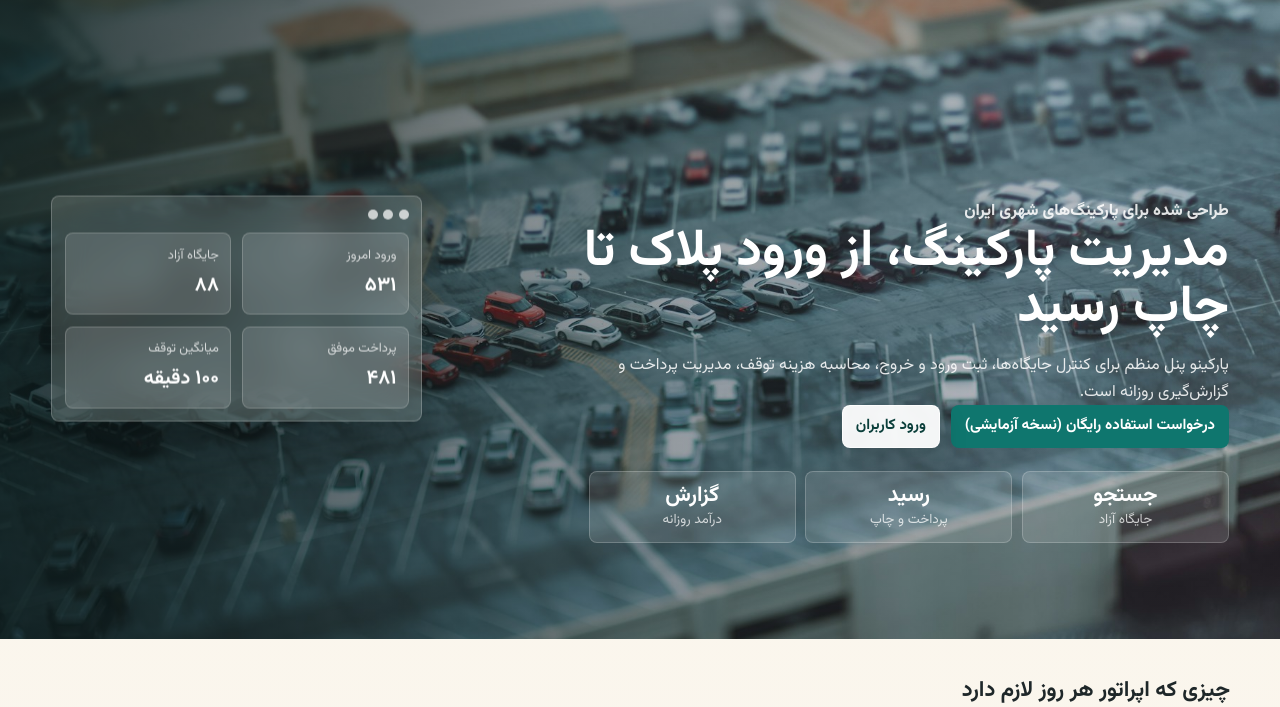
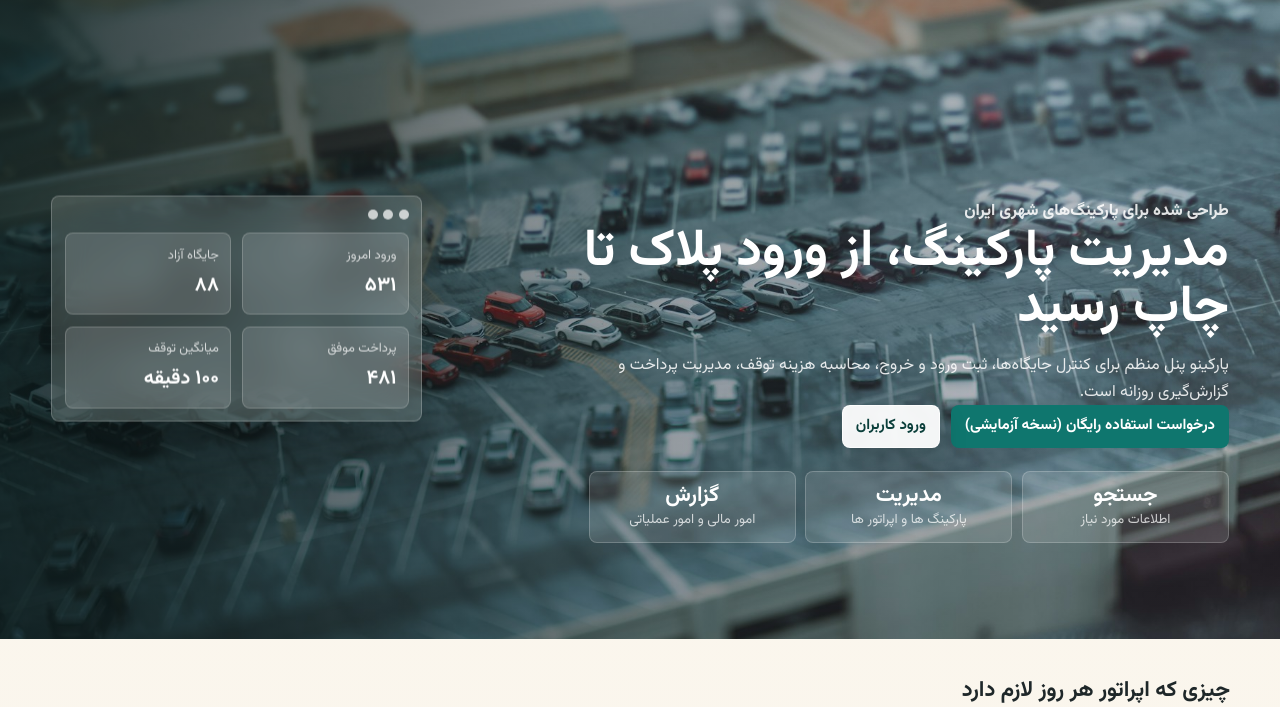
Before and after one commit to SaroHosseini/Parking-System, a Django app: page / in a window 1280 px wide. Shown: the part 74-781 px from the top of the page. Run offline with Django 5.2, Linux system fonts and the light colour scheme.

Commit message:
Fix bugs

```diff
--- a/parking/forms.py
+++ b/parking/forms.py
@@ -62,7 +62,7 @@ class JalaliDateField(forms.CharField):
     def __init__(self, *args, **kwargs):
         attrs = {
             'inputmode': 'numeric',
-            'placeholder': 'مثلا ۱۴۰۵/۰۳/۱۸',
+            'placeholder': '۱۴۰۵/۰۳/۱۸',
             'autocomplete': 'off',
             'dir': 'ltr',
             'class': 'jalali-date-input',
@@ -137,25 +137,27 @@ class CustomerRequestForm(forms.ModelForm):
         help_texts = {
             'name': PERSIAN_NAME_HELP_TEXT,
             'owner_name': PERSIAN_NAME_HELP_TEXT,
-            'phone': 'مثلا 09120000000',
+            'phone': '09120000000',
             'email': 'ایمیل فعال برای پیگیری درخواست.',
-            'address': 'آدرس کامل پارکینگ یا مجموعه.',
         }
         widgets = {
             'name': forms.TextInput(attrs={
                 'maxlength': '50',
-                'placeholder': 'مثلا پارکینگ آزادی',
+                'placeholder': 'پارکینگ آزادی',
             }),
             'owner_name': forms.TextInput(attrs={
                 'maxlength': '50',
-                'placeholder': 'مثلا محمد پسندیده',
+                'placeholder': 'محمد پسندیده',
             }),
             'phone': forms.TextInput(attrs={
                 'maxlength': '11',
                 'inputmode': 'numeric',
                 'placeholder': '09120000000',
             }),
-            'address': forms.Textarea(attrs={'rows': 4}),
+            'address': forms.Textarea(attrs={
+                'rows': 4,
+                'placeholder': 'تهران، خیابان آزادی، پلاک ۱۲',
+            }),
         }
         error_messages = {
             'name': {
@@ -310,7 +312,7 @@ class ParkingLotForm(forms.ModelForm):
         self.fields['name'].max_length = 20
         self.fields['name'].widget.attrs.update({
             'maxlength': '20',
-            'placeholder': 'مثلا نمکی',
+            'placeholder': 'نمکی',
         })
         self.fields['car_capacity'].min_value = 0
         self.fields['car_capacity'].max_value = 5000
@@ -935,7 +937,7 @@ class CustomerUserCreateForm(forms.Form):
         widget=forms.TextInput(attrs={
             'maxlength': '60',
             'autocomplete': 'username',
-            'placeholder': 'مثلا operator12',
+            'placeholder': 'operator12',
         }),
         error_messages=USERNAME_ERROR_MESSAGES,
     )
@@ -945,7 +947,7 @@ class CustomerUserCreateForm(forms.Form):
         max_length=100,
         required=False,
         help_text='نام نمایشی کاربر در پنل. این فیلد اختیاری است.',
-        widget=forms.TextInput(attrs={'placeholder': 'مثلا علی ناصری'})
+        widget=forms.TextInput(attrs={'placeholder': 'رایان حیدری'})
     )
 
     email = forms.EmailField(
@@ -1065,7 +1067,7 @@ class CustomerUserUpdateForm(forms.ModelForm):
         max_length=100,
         required=False,
         help_text='نام نمایشی کاربر در پنل. این فیلد اختیاری است.',
-        widget=forms.TextInput(attrs={'placeholder': 'مثلا علی ناصری'})
+        widget=forms.TextInput(attrs={'placeholder': 'علی ناصری'})
     )
 
     email = forms.EmailField(
@@ -1147,7 +1149,7 @@ class BugReportForm(forms.ModelForm):
         widgets = {
             'subject': forms.TextInput(attrs={
                 'maxlength': '120',
-                'placeholder': 'مثلا خطا در ثبت پرداخت',
+                'placeholder': 'خطا در ثبت پرداخت',
             }),
             'description': forms.Textarea(attrs={
                 'rows': '5',
@@ -1594,23 +1596,26 @@ class CustomerSettingsForm(forms.ModelForm):
             'owner_name': PERSIAN_NAME_HELP_TEXT,
             'phone': 'شماره تماس ۱۱ رقمی، مثل 09113284955.',
             'email': 'ایمیل فعال برای پیگیری حساب.',
-            'address': 'آدرس کامل پارکینگ یا مجموعه.',
+            'address': 'تهران، خیابان آزادی، پلاک ۱۲',
         }
         widgets = {
             'name': forms.TextInput(attrs={
                 'maxlength': '50',
-                'placeholder': 'مثلا پارکینگ آزادی',
+                'placeholder': 'پارکینگ آزادی',
             }),
             'owner_name': forms.TextInput(attrs={
                 'maxlength': '50',
-                'placeholder': 'مثلا محمد پسندیده',
+                'placeholder': 'محمد پسندیده',
             }),
             'phone': forms.TextInput(attrs={
                 'maxlength': '11',
                 'inputmode': 'numeric',
                 'placeholder': '09113284955',
             }),
-            'address': forms.Textarea(attrs={'rows': 3}),
+            'address': forms.Textarea(attrs={
+                'rows': 3,
+                'placeholder': 'تهران، خیابان آزادی، پلاک ۱۲',
+            }),
         }
         error_messages = {
             'name': {
--- a/parking/templates/parking/base_dashboard.html
+++ b/parking/templates/parking/base_dashboard.html
@@ -125,7 +125,7 @@
                 {% csrf_token %}
                 <div class="field-block stable-field">
                     <label for="bug-report-subject">موضوع مشکل</label>
-                    <input id="bug-report-subject" name="subject" type="text" maxlength="120" placeholder="مثلا خطا در ثبت پرداخت" data-bug-report-field="subject">
+                    <input id="bug-report-subject" name="subject" type="text" maxlength="120" placeholder="خطا در ثبت پرداخت" data-bug-report-field="subject">
                     <div class="field-feedback" data-bug-report-error="subject"></div>
                 </div>
 
--- a/parking/templates/parking/home.html
+++ b/parking/templates/parking/home.html
@@ -28,15 +28,15 @@
             <div class="hero-metrics">
                 <div class="hero-metric">
                     <strong>جستجو</strong>
-                    <span>جایگاه آزاد</span>
+                    <span>اطلاعات مورد نیاز</span>
                 </div>
                 <div class="hero-metric">
-                    <strong>رسید</strong>
-                    <span>پرداخت و چاپ</span>
+                    <strong>مدیریت</strong>
+                    <span>پارکینگ ها و اپراتور ها</span>
                 </div>
                 <div class="hero-metric">
                     <strong>گزارش</strong>
-                    <span>درآمد روزانه</span>
+                    <span>امور مالی و امور عملیاتی</span>
                 </div>
             </div>
         </div>
--- a/parking/templates/parking/parking_session_form.html
+++ b/parking/templates/parking/parking_session_form.html
@@ -56,7 +56,7 @@
                     <button class="button secondary" type="button" data-spot-clear>پاک کردن انتخاب</button>
                 </div>
 
-                <input id="spot-search" type="search" placeholder="مثلا CNM_F1_12، MNM_F2_5 یا طبقه 1" data-spot-search>
+                <input id="spot-search" type="search" placeholder="CNM_F1_12، MNM_F2_5 یا طبقه 1" data-spot-search>
 
                 <div class="spot-picker__selected">
                     <span>انتخاب فعلی:</span>
```
